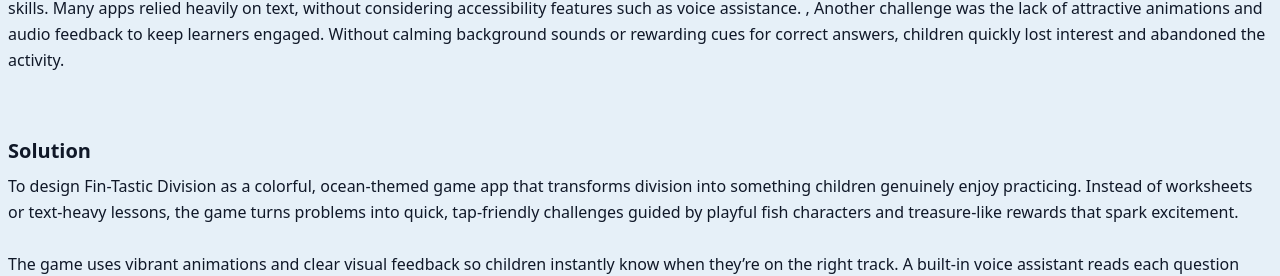
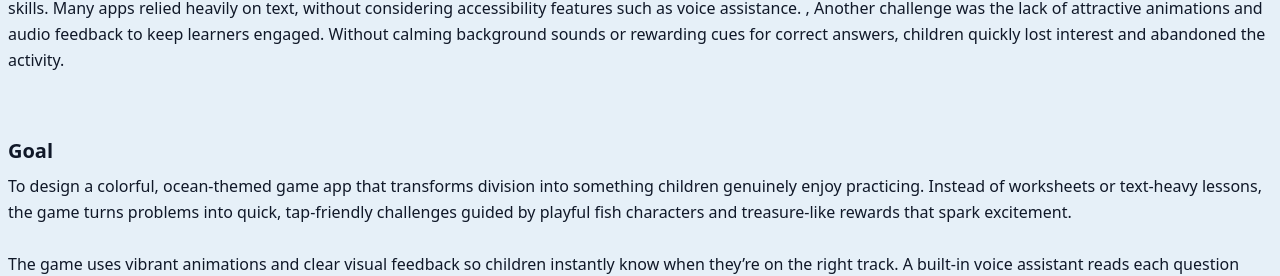
Before and after one commit to P-sskarthik/Portfolio-SSK, a React (Vite) app: page /project/1 in a window 1280 px wide. Shown: the part 1230-1506 px from the top of the page. Built offline with nearby package versions, Linux system fonts and the light colour scheme.

Commit message:
Miniro changes

```diff
--- a/src/components/ProjectDetail.jsx
+++ b/src/components/ProjectDetail.jsx
@@ -563,9 +563,9 @@ const ProjectDetail = () => {
 
 
 <section className="mt-12">
-  <h2 className="text-xl font-extrabold mb-2">Solution</h2>
+  <h2 className="text-xl font-extrabold mb-2">Goal</h2>
   <p>
-  To design Fin-Tastic Division as a colorful, ocean-themed game app that transforms division into something children genuinely enjoy practicing. Instead of worksheets or text-heavy lessons, the game turns problems into quick, tap-friendly challenges guided by playful fish characters and treasure-like rewards that spark excitement.
+  To design a colorful, ocean-themed game app that transforms division into something children genuinely enjoy practicing. Instead of worksheets or text-heavy lessons, the game turns problems into quick, tap-friendly challenges guided by playful fish characters and treasure-like rewards that spark excitement.
   </p>
   <br></br>
   <p>
```
